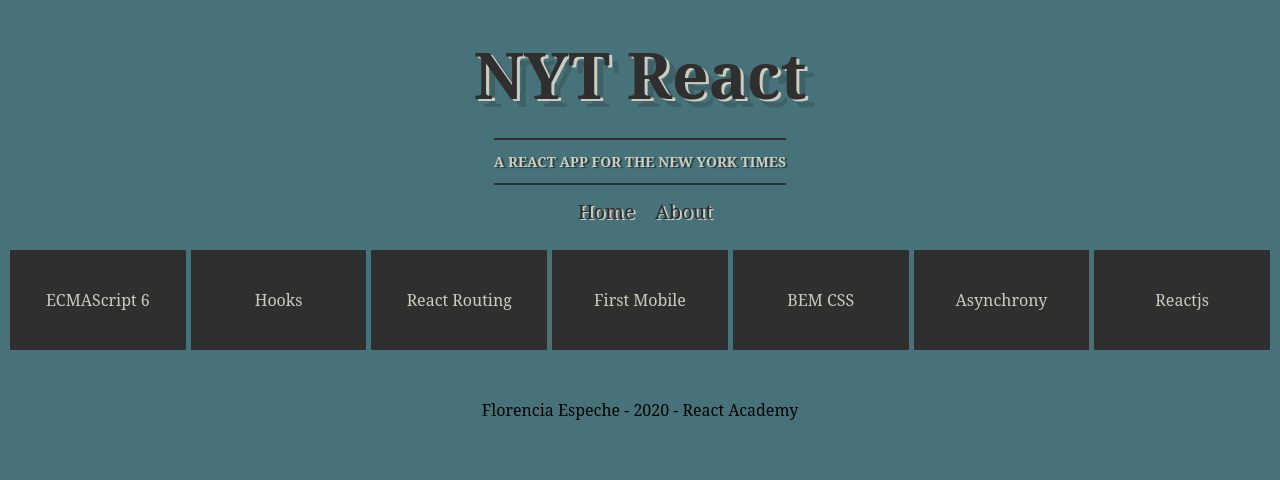
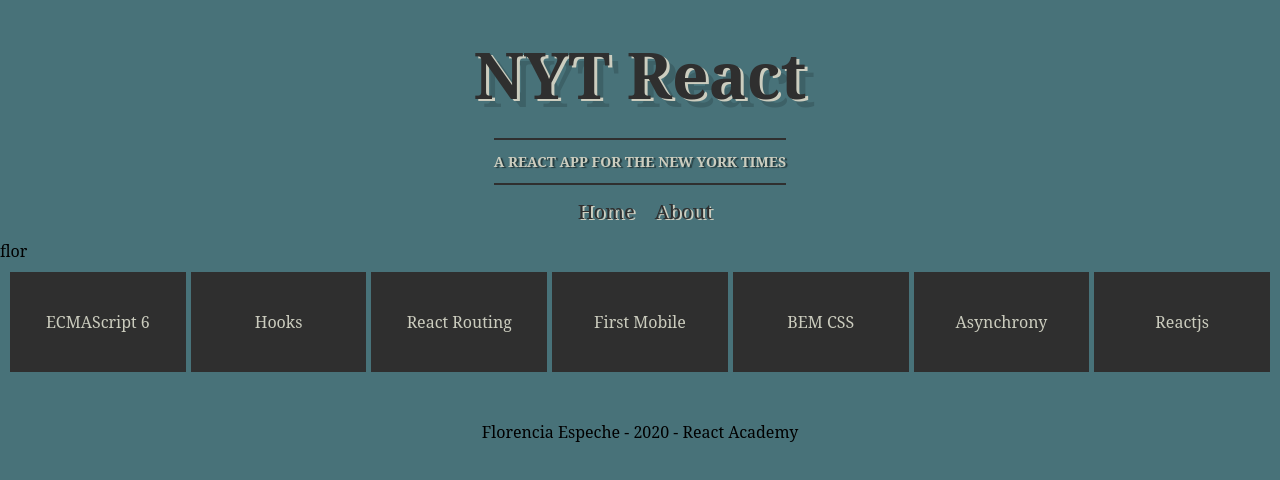
Before and after one commit to florencia-espeche/diarioReact, a React (Create React App) app: page /About in a window 1280 px wide. Shown: the top 480 px of the page. Built offline with nearby package versions, Linux system fonts and the light colour scheme.

Commit message:
add react context

```diff
--- a/src/App.js
+++ b/src/App.js
@@ -4,17 +4,24 @@
 import Home from './pages/Home';
 import About from './pages/About';
 import './App.css';
-import { Route, Switch } from "react-router-dom";
+import { BrowserRouter as Router, Route, Switch } from "react-router-dom";
+import { UserProvider } from './components/UserContext';
 
 const App = () => {
+    const user = { name: 'flor', loggedIn: true }
     return (
         <React.Fragment>
-            <Header />
-            <Switch>
-                <Route path="/Home" component={Home} exact />
-                <Route path="/About" component={About} />
-            </Switch>
-            <Footer />
+            <Router>
+                <Header />
+                <Switch>
+                    <UserProvider value={user}>
+                        <Route path="/Home" component={Home} />
+
+                        <Route path="/About" component={About} />
+                    </UserProvider>
+                </Switch>
+                <Footer />
+            </Router>
         </React.Fragment>
     )
 }
--- a/src/components/NewsFeed.js
+++ b/src/components/NewsFeed.js
@@ -25,7 +25,7 @@
 
   return (
     <div className="App">
-      {loadingState ? <Loading /> : null}
+      {loadingState && <Loading />}
       <ArticlesList value={articlesState.articles} onLoadClick={fetchInitialArticles} />
     </div>
   );
--- /dev/null
+++ b/src/components/UserContext.js
@@ -0,0 +1,13 @@
+import React from 'react';
+
+// const UserContext = React.createContext({
+//     authenticated: false,
+//     login: () => {},
+// });
+
+const UserContext = React.createContext(true);
+
+export const UserProvider = UserContext.Provider;
+export const UserConsumer = UserContext.Consumer;
+
+export default UserContext;
--- a/src/index.js
+++ b/src/index.js
@@ -3,13 +3,10 @@
 import './index.css';
 import App from './App';
 import * as serviceWorker from './serviceWorker';
-import { BrowserRouter as Router } from "react-router-dom";
 
 ReactDOM.render(
   <React.StrictMode>
-    <Router>
       <App />
-    </Router>
   </React.StrictMode>,
   document.getElementById('root')
 );
--- a/src/pages/About.js
+++ b/src/pages/About.js
@@ -1,12 +1,17 @@
-import React, { useState } from 'react';
+import React, { useState, useContext } from 'react';
 import Card from '../components/Card';
+import UserContext from '../components/UserContext';
 
 const About = () => {
+    const user = useContext(UserContext);
     const [titleState] = useState('Tech Stack');
-    const [skillsState] = useState(['ECMAScript 6', 'Hooks', 'React Routing', 'First Mobile',  'BEM CSS', 'Asynchrony','Reactjs']);
+    const [skillsState] = useState(['ECMAScript 6', 'Hooks', 'React Routing', 'First Mobile', 'BEM CSS', 'Asynchrony', 'Reactjs']);
 
     return (
-        <Card title={titleState} skills={skillsState} />
+        <div>
+            {user.name}
+            <Card title={titleState} skills={skillsState} />
+        </div>
     )
 }
 
--- a/src/pages/Home.js
+++ b/src/pages/Home.js
@@ -1,9 +1,14 @@
-import React from 'react';
+import React, { useContext } from 'react'
 import NewsFeed from '../components/NewsFeed';
+import UserContext from '../components/UserContext';
 
 const Home = () => {
+    const user = useContext(UserContext);
     return (
-        <NewsFeed />
+        <div>
+            {user.name}
+            <NewsFeed />
+        </div>
     )
 }
 
```
Also changed, not shown: src/pages/Login.js (added).
